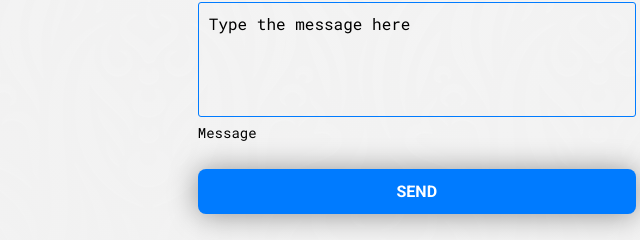
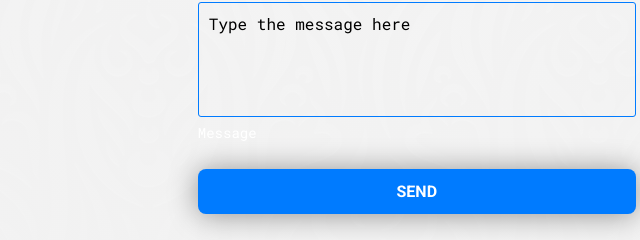
Before and after one commit to aprasla31/ahad-portfolio, a plain HTML site: page index.html in a window 1280 px wide. Shown: the part 6048-6288 px from the top of the page, 267-907 px from the left. Drawn offline with nearby package versions, Linux system fonts and the light colour scheme; files whose address does not match are found by name.

Commit message:
Update style.css

```diff
--- a/css/style.css
+++ b/css/style.css
@@ -967,7 +967,7 @@ column-gap: 3.25rem;
   bottom: 34%;
   left: 0;
   font-family: var(--mono-font);
-  /* color: #fff; */
+  color: #fff;
 }
 
 /* Show success message */
```
